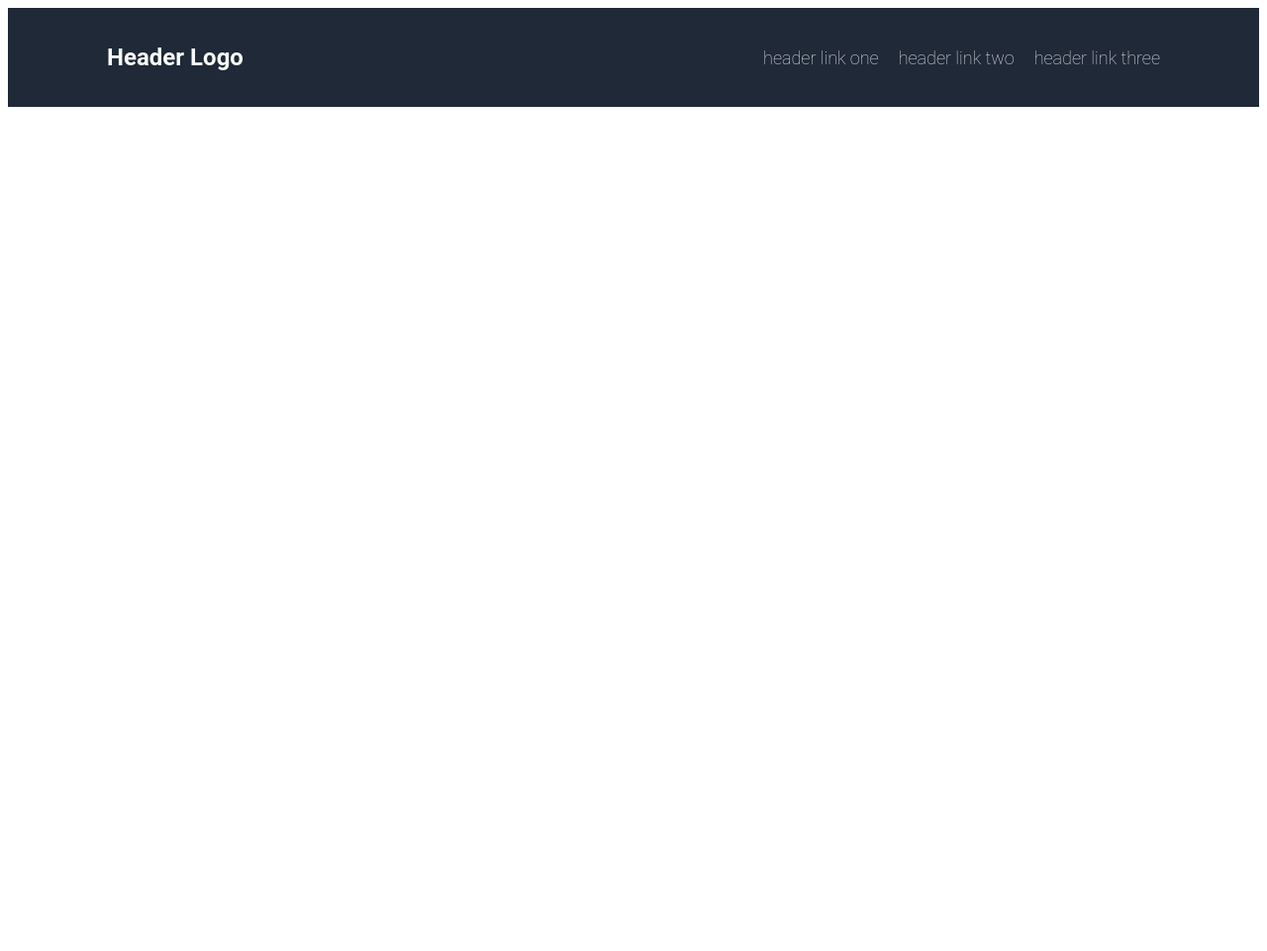
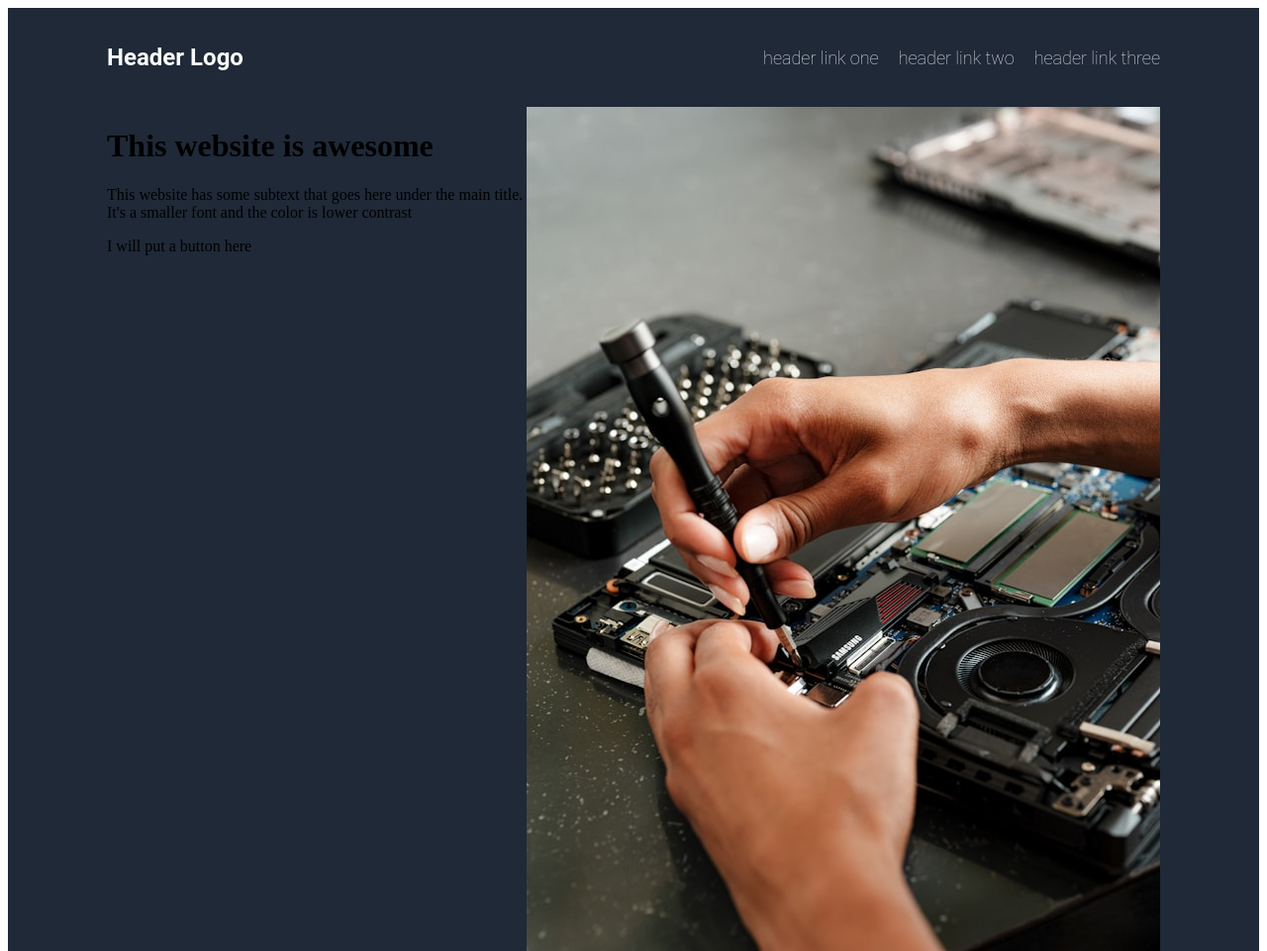
Before and after one commit to AshKuhlmann/TheOdinProject, a plain HTML site: page landing-page/index.html in a window 1280 px wide. Shown: the whole page at 99% size. Before the commit the page ends 800 px from the top, so only its background shows below. Drawn offline with Linux system fonts and the light colour scheme.

Commit message:
HTML setup for section 2

```diff
--- a/landing-page/index.html
+++ b/landing-page/index.html
@@ -8,7 +8,7 @@
 </head>
 <body>
     <div class="section-1">
-        <div class="menu-container">
+        <div class="flex-container-1">
             <header class="header-logo"> Header Logo </header>
             <div class="links">
                 <header class="header-link"> header link one </header>
@@ -17,5 +17,15 @@
             </div>
         </div>
     </div>
+    <div class="section-2">
+        <div class="flex-container-2">
+            <div class="textbox-container">
+                <h1>This website is awesome</h1>
+                <p>This website has some subtext that goes here under the main title. It's a smaller font and the color is lower contrast</p>
+                <div class="button">I will put a button here</div>
+            </div>
+            <img src="./images/samsung-memory.jpg" alt="samsung-memory">
+        </div>
+    </div>
 </body>
 </html>
--- a/landing-page/styles.css
+++ b/landing-page/styles.css
@@ -1,8 +1,9 @@
+/* Section 1 CSS Solutions */
 .section-1 {
     background: #1F2937;
 }
 
-.menu-container {
+.flex-container-1 {
     margin-left: 100px;
     margin-right: 100px;
     height: 100px; /* To make the container larger than just the height of the text */
@@ -31,3 +32,14 @@
 .header-link {
     margin-left: 20px;
 }
+
+/* Section 2 CSS Solutions */
+.section-2 {
+    background: #1F2937;
+}
+
+.flex-container-2 {
+    margin-left: 100px;
+    margin-right: 100px;
+    display: flex;
+}
```
Also changed, not shown: landing-page/images/samsung-memory.jpg (added), 1 other file.
